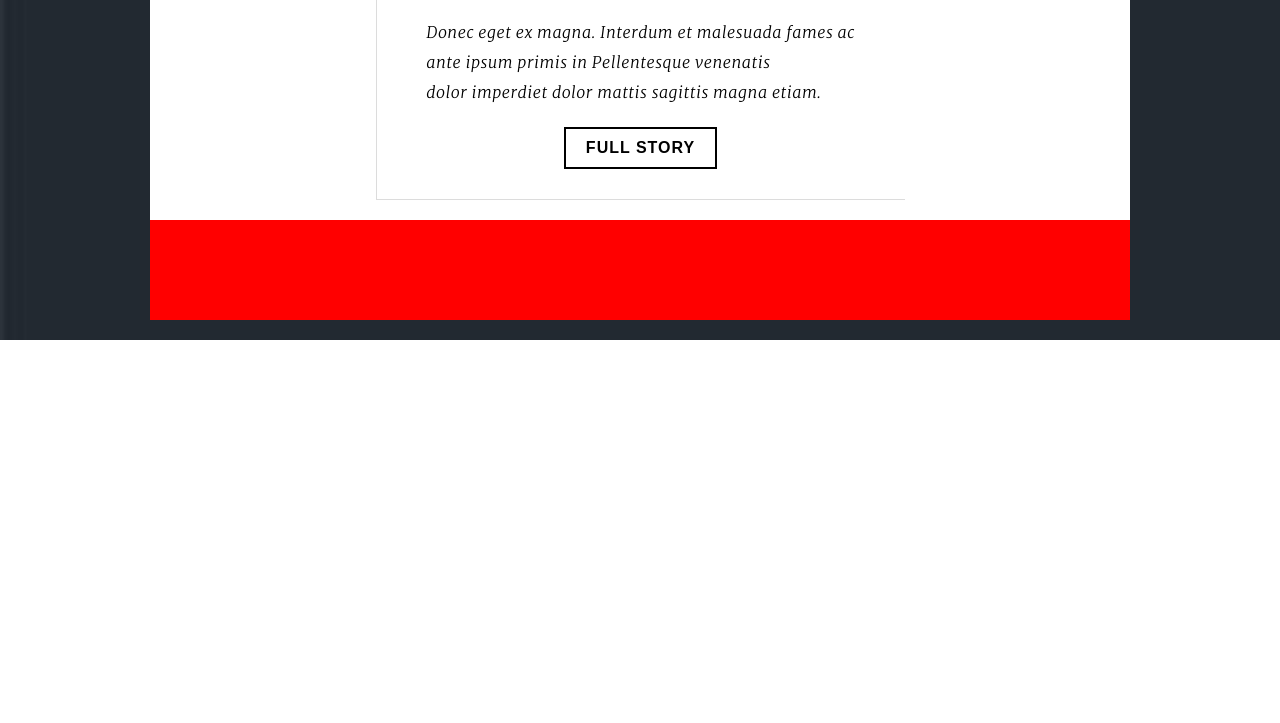
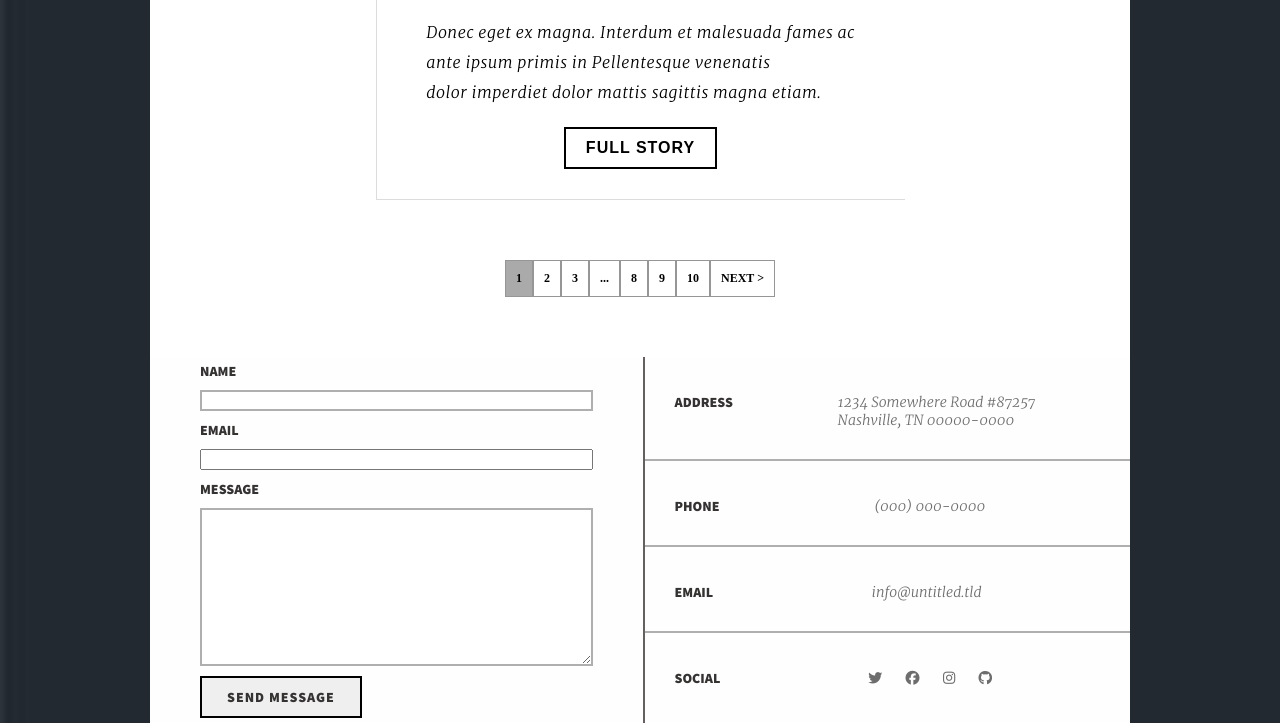
Before and after one commit to aravindcz/HTML5-Massively-Landing-Page-Practice-Project, a plain HTML site: page index.html in a window 1280 px wide. Shown: the part 6419-7142 px from the top of the page. Before the commit the page ends 6759 px from the top, so only its background shows below. Drawn offline with Linux system fonts and the light colour scheme.

Commit message:
footer only remaining

```diff
--- a/index.css
+++ b/index.css
@@ -81,6 +81,8 @@ a {
 }
 
 .main{
+    display: flex;
+    flex-direction: column;
     margin: 120px 150px 0px 150px;
 }
 
@@ -309,8 +311,121 @@ main{
 
 
 .mainfooter{
-    margin: 20px 0px;
-    height: 100px;
+    margin:60px auto;
+    display: flex;
+    justify-content: center;
+
+}
+
+.mainfooter span{
+    margin: 0px;
+    border: 1px solid rgb(150, 150, 150);
+    padding: 10px;
+    background-color: transparent;
+    color: black;
+    font-style: h1;
+    font-size: 12px;
+    font-weight: bold;
+}
+
+.mainfooter span:nth-child(1){
+    background-color: rgb(170, 170, 170);
+}
+
+.mainfooter span:hover{
+    cursor: pointer;
+    color: rgb(92, 92, 255);
+    border-color: rgb(79, 79, 199);
+    transition:0.75s;
+}
+
+
+.contactsection{
+    background-color: #fefefe;
+    display: flex;
+    justify-content: flex-start;
+}
+
+.review{
+    flex-grow: 1;
+}
+
+.review form{
+    display: flex;
+    flex-direction: column;
+    border-right: 2px solid rgb(100, 96, 96);
+    font-family: h1;
+    font-size: 14px;
+    font-weight: bold;
+    color: rgb(53, 50, 50);
+}
+
+
+
+
+
+.review form input:last-child{
+align-self: start;
+font-family: h1;
+font-size: 14px;
+font-weight: bold;
+color: rgb(53, 50, 50);
+padding: 10px 25px;
+border: 2px solid black;
+letter-spacing: 1px;
+}
+
+.review form *{
+    margin:5px 50px;
+}
+
+.review form input[type=text] , .review textarea{
+    border: 2px solid rgb(175, 175, 175);
+}
+
+.address{
+    flex-grow: 1;
+    display: flex;
+    flex-direction: column;
+    justify-content: space-evenly;
+    align-items: center;
+}
+
+.address div span:nth-child(2n+1) {
+    font-family: h1;
+    font-size: 14px;
+    font-weight: bold;
+    color: rgb(53, 50, 50);
+
+}
+
+.address div span:nth-child(2n) {
+    font-family: italictext;
+    font-size: 14px;
+
+    color: rgb(110, 109, 109);
+
+}
+
+
+
+.address div{
     width: 100%;
-    background-color: red;
+    display: flex;
+    justify-content: flex-start;
+    border-bottom: 2px solid rgb(175, 175, 175);
+    padding: 20px;
 }
+
+.address div span{
+    flex-grow: 1;
+    margin:10px
+}
+
+.address div:last-child{
+    border-bottom: none;
+}
+
+.address div span i{
+    margin:0px 10px;
+}
--- a/index.html
+++ b/index.html
@@ -174,20 +174,52 @@
 
             </section>
 
-            <div class="main-footer" id="main-footer"></div>
+            <div class="mainfooter" id="mainfooter">
+                <span>1</span>
+                <span>2</span>
+                <span>3</span>
+                <span>...</span>
+                <span>8</span>
+                <span>9</span>
+                <span>10</span>
+                <span>NEXT ></span>
+            </div>
+
+            <section class="contactsection" id="contactsection">
+
+                <section class="review" id="review">
+
+                    <form action="#" method="POST">
+                        <label for="name">NAME</label>
+                        <input type="text">
+                        <label for="email">EMAIL</label>
+                        <input type="email" name="email" id="email">
+                        <label for="message">MESSAGE</label>
+                        <textarea name="message" id="message" cols="30" rows="10"></textarea>
+                        <input type="submit" value="SEND MESSAGE">
+                    </form>
+
+                </section>
+                <section class="address" id="address">
+
+                    <div class="addr" id="addr"><span>ADDRESS</span>&nbsp;&nbsp;&nbsp;&nbsp;&nbsp;<span>1234 Somewhere Road #87257<br>
+                        Nashville, TN 00000-0000</span></div>
+                    <div class="phone" id="phone"><span>PHONE</span>&nbsp;&nbsp;&nbsp;&nbsp;&nbsp;<span>
+                        (000) 000-0000</span></div>
+                    <div class="em" id="em"><span>EMAIL</span>&nbsp;&nbsp;&nbsp;&nbsp;&nbsp;<span>
+                        info@untitled.tld</span></div>
+                    <div class="social" id="social"><span>SOCIAL</span>&nbsp;&nbsp;&nbsp;&nbsp;&nbsp;<span>
+
+                        <i class="fa-brands fa-twitter"></i>
+                        <i class="fa-brands fa-facebook"></i>
+                        <i class="fa-brands fa-instagram"></i>
+                        <i class="fa-brands fa-github"></i>
 
 
+                    </span></div>
+                </section>
 
-
-
-
-
-
-
-
-            <div class="mainfooter" id="mainfooter"></div>
-
-            <section class="contactsection" id="contactsection"></section>
+            </section>
         </main>
 
         <footer class="footer" id="footer">
```
